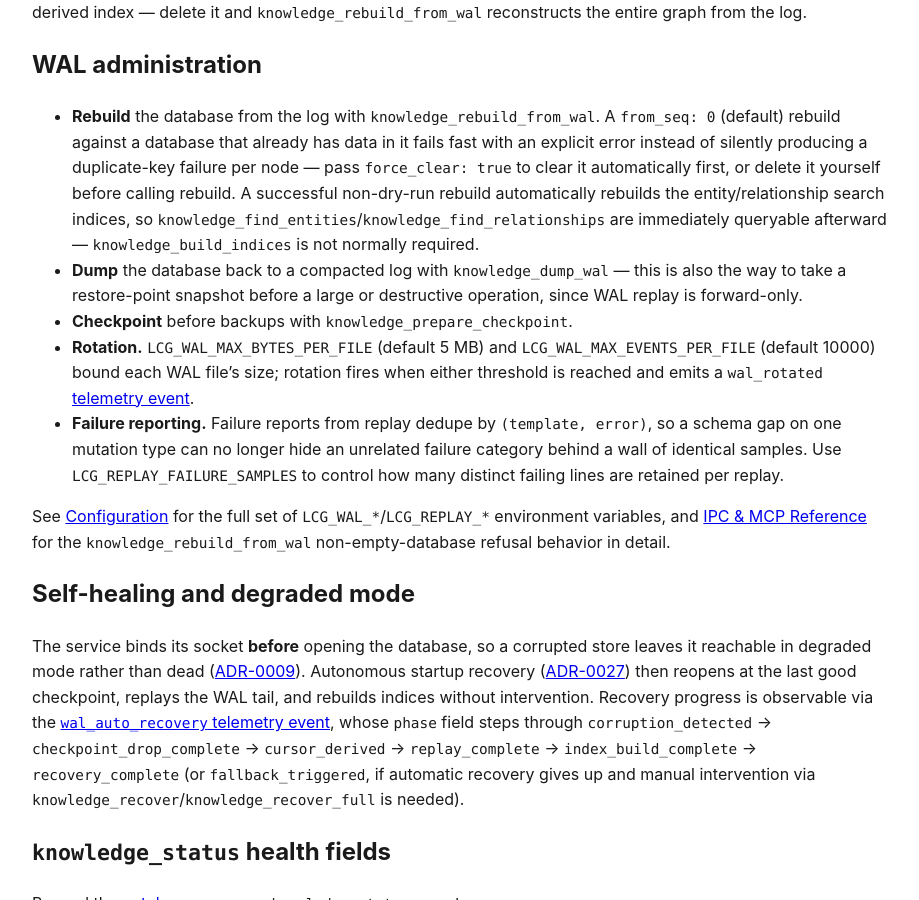
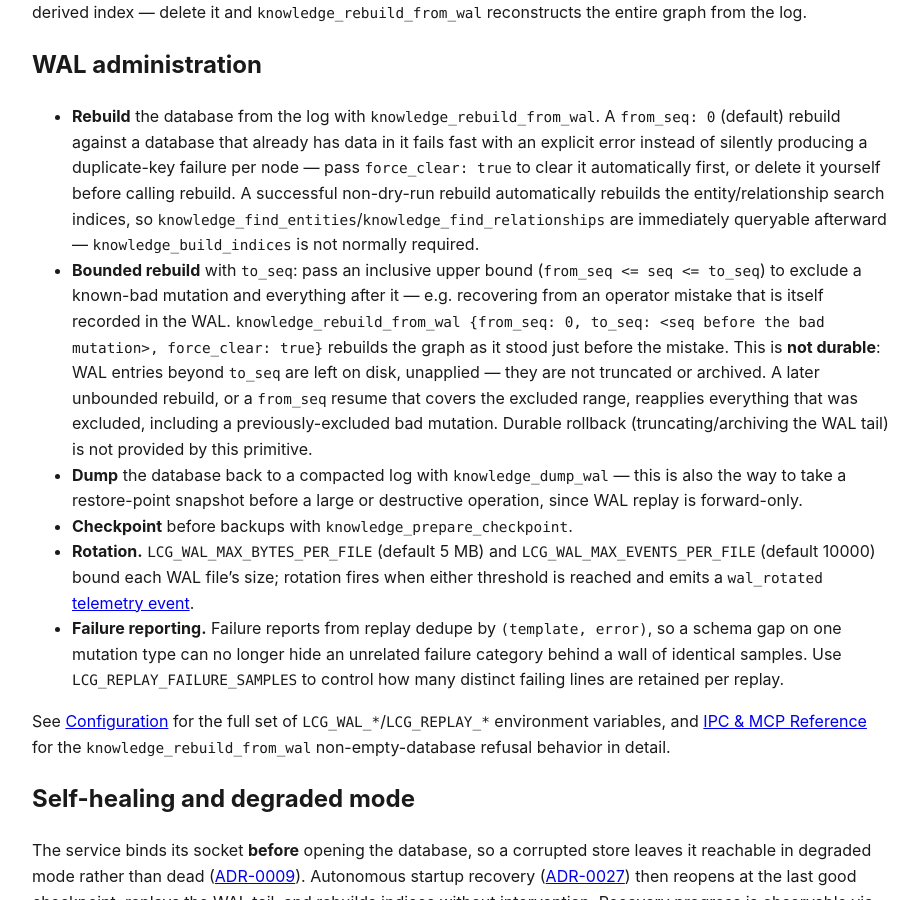
Before and after one commit to verveguy/liminis-context-graph, a Jekyll site: the page built from docs/operations.md, in a window 1280 px wide and 900 px high, scrolled down 524 px. Shown: the whole window, without its empty margins (178-1097 px from the left). Built offline with Jekyll 4.4.1, drawn with Linux system fonts in a browser that asks for light colours; some of the changed text lies outside the part shown.

Commit message:
docs: document to_seq bounded WAL replay (FR-007)
Adds a WAL administration bullet describing bounded rebuild via
to_seq (with the corrupted-mutation recovery example) and a note
tying it to the applied_seq/max_seq "DB is behind" row in
operations.md, plus a to_seq paragraph alongside the existing
from_seq/force_clear explanation in ipc-mcp-reference.md. Both
explicitly state non-durability: WAL entries beyond to_seq remain on
disk and are reapplied by a later unbounded replay or an overlapping
from_seq resume.

```diff
--- a/docs/operations.md
+++ b/docs/operations.md
@@ -32,6 +32,15 @@ diff it, and carry it across machines. The database is a derived index — delet
   rebuild. A successful non-dry-run rebuild automatically rebuilds the entity/relationship
   search indices, so `knowledge_find_entities`/`knowledge_find_relationships` are immediately
   queryable afterward — `knowledge_build_indices` is not normally required.
+- **Bounded rebuild** with `to_seq`: pass an inclusive upper bound (`from_seq <= seq <= to_seq`)
+  to exclude a known-bad mutation and everything after it — e.g. recovering from an operator
+  mistake that is itself recorded in the WAL. `knowledge_rebuild_from_wal {from_seq: 0,
+  to_seq: <seq before the bad mutation>, force_clear: true}` rebuilds the graph as it stood just
+  before the mistake. This is **not durable**: WAL entries beyond `to_seq` are left on disk,
+  unapplied — they are not truncated or archived. A later unbounded rebuild, or a `from_seq`
+  resume that covers the excluded range, reapplies everything that was excluded, including a
+  previously-excluded bad mutation. Durable rollback (truncating/archiving the WAL tail) is not
+  provided by this primitive.
 - **Dump** the database back to a compacted log with `knowledge_dump_wal` — this is also the
   way to take a restore-point snapshot before a large or destructive operation, since WAL replay
   is forward-only.
@@ -129,6 +138,13 @@ comparison:
 | `N` | `M > N` | DB is behind, as a forward extension | incremental resume from `applied_seq + 1` (not `applied_seq` — replay's `from_seq` filter keeps lines with `seq >= from_seq`, so resuming *at* `applied_seq` would re-replay the last-applied line) |
 | `N` | `M < N` | DB has advanced beyond what the currently-visible WAL contains (e.g. a corpus reset, or a stale copied-back WAL) — not a forward extension | full rebuild |
 
+A bounded rebuild (`to_seq` set — see [WAL administration](#wal-administration) above) is one
+deliberate way to land in the "DB is behind, as a forward extension" row: `applied_seq` reports
+the bounded landing point (`<= to_seq`), while `max_seq` still reflects the WAL's true, unbounded
+on-disk maximum. This is expected, not a fault to recover from automatically — an incremental
+resume covering the gap (or a later unbounded rebuild) reapplies everything the bounded rebuild
+excluded, including a previously-excluded bad mutation.
+
 **`applied_seq` has three distinct values, not two — treat them as different types, not points
 on a number line:**
 
```
Also changed, not shown: docs/ipc-mcp-reference.md (+10 -0 lines).
